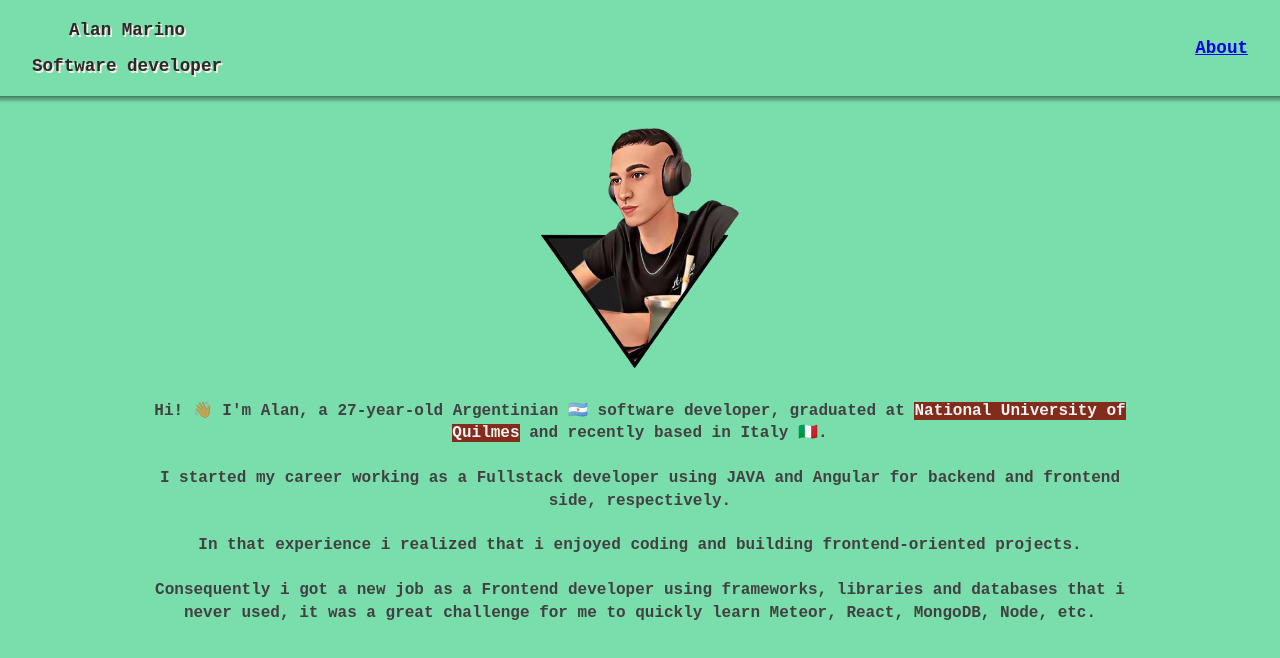
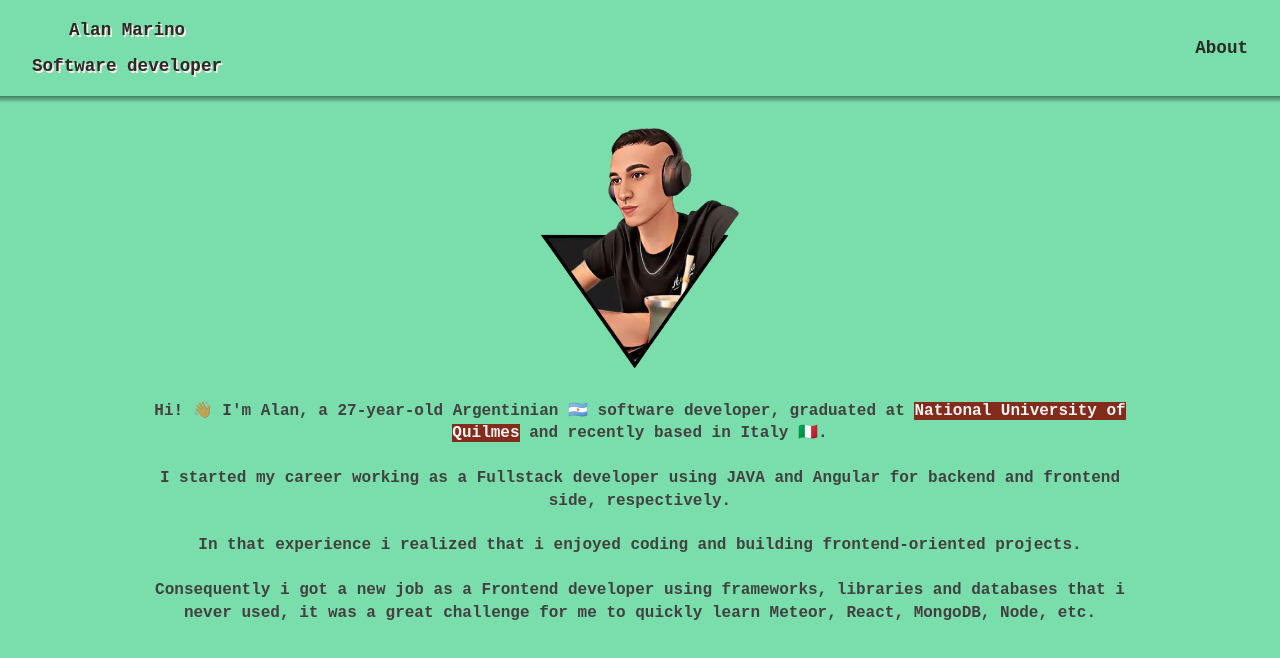
Before and after one commit to marinoalan/portfolio, a Next.js app: page / in a window 1280 px wide. Shown: the top 658 px of the page. Built offline with nearby package versions, Linux system fonts and the light colour scheme.

Commit message:
Added background colors on mobile design

```diff
--- a/src/components/atoms/Navbar.tsx
+++ b/src/components/atoms/Navbar.tsx
@@ -12,9 +12,29 @@ interface ILink {
   homeLink?: boolean;
 }
 
+const ALink = styled.a`
+  cursor: pointer;
+  @media (max-width: 35em) {
+    @media (prefers-color-scheme: light) {
+      color: white;
+    }
+
+    @media (prefers-color-scheme: dark) {
+      color: var(--backgroundColor);
+    }
+
+    padding: 1.5rem 0;
+    background-color: var(--fontColor);
+    width: 100%;
+    align-items: center;
+    justify-content: center;
+    text-align: center;
+  }
+`;
+
 const Link = ({ href, text, onClick }: ILink & { onClick: () => void }) => (
   <NextLink href={href}>
-    <a onClick={onClick}>{text}</a>
+    <ALink onClick={onClick}>{text}</ALink>
   </NextLink>
 );
 
@@ -51,7 +71,6 @@ const Ul = styled.ul`
     isActive &&
     `display: flex;
   flex-direction: column;
-  justify-content: space-evenly;
   height: 100%;
   margin: 0px;
   align-items: center;
@@ -74,7 +93,16 @@ const Nav = styled.nav`
         top: 6rem;
         height: calc(100vh - 6rem);
         width: 100%;
-        background: #ffffff1a;
+
+        @media (prefers-color-scheme: light) {
+          background: #2a2a2ad1;
+        }
+
+
+        @media (prefers-color-scheme: dark) {
+          background: #919191d1;
+        }
+
         backdrop-filter: blur(0.3rem);
       }
       `}
@@ -106,9 +134,22 @@ const Li = styled.li`
     `
     display: none;
     @media (max-width: 35em) {
-      display: initial;
+      display: flex;
     }
   `}
+
+  @media (max-width: 35em) {
+    width: 100%;
+    display: flex;
+
+    @media (prefers-color-scheme: light) {
+      border-bottom: 2px solid white;
+    }
+
+    @media (prefers-color-scheme: dark) {
+      border-bottom: 2px solid var(--backgroundColor);
+    }
+  }
 `;
 
 const Navbar = () => {
```
